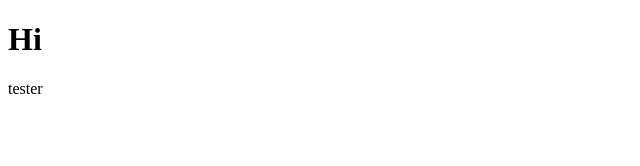
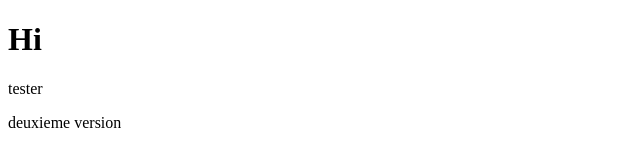
Before and after one commit to Anne-fleur/hi, a plain HTML site: page index.html in a window 1280 px wide. Shown: the whole page, without its empty margins (0-640 px from the left). Drawn offline with Linux system fonts and the light colour scheme.

Commit message:
version1

```diff
--- a/index.html
+++ b/index.html
@@ -7,5 +7,6 @@
     <body>
         <h1>Hi</h1>
         <p>tester</p>
+        <p>deuxieme version</p>
     </body>
 </html>
```
